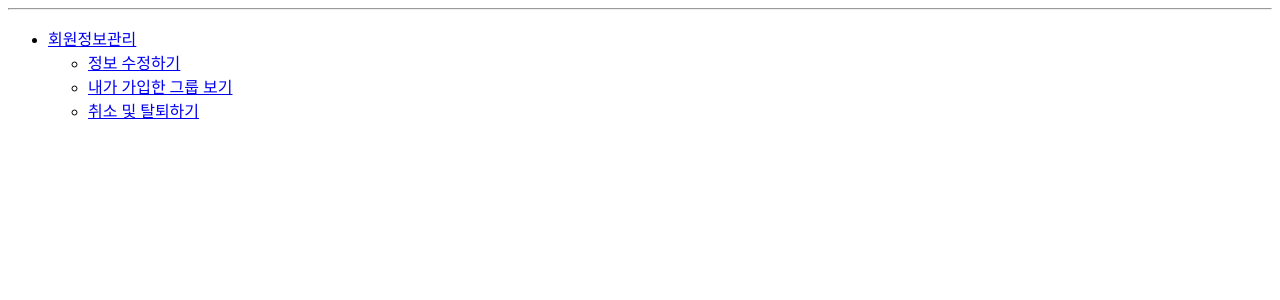
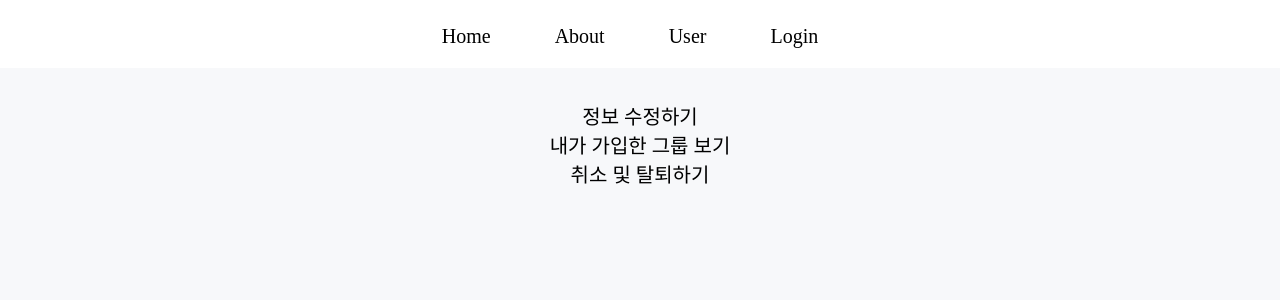
Before and after one commit to ChaeYubin/GURU1-Team-Project, a Django app: template blog/templates/blog/회원관리페이지메뉴.html in a window 1280 px wide. Shown: the top 300 px of the page. Run offline with Django 3.2, Linux system fonts and the light colour scheme; the template is opened without the code that fills it, so the values that code supplies are empty.

Commit message:
Update 회원관리페이지메뉴.html

```diff
--- a/blog/templates/blog/회원관리페이지메뉴.html
+++ b/blog/templates/blog/회원관리페이지메뉴.html
@@ -1,15 +1,41 @@
 <!DOCTYPE html>
 <html lang="en">
 <head>
+
 	<meta charset="UTF-8">
-	<title>
-	</title>
+	<title>회원정보관리탭	</title>
+	<style>
+		body{background-color: #F7F8FA}
+		a{text-decoration: none; color:#000000;}
+		*{margin: 0; padding: 0;}
+		li{font-size: 15pt;}
+
+		.wrapper{width:100%; margin:0 auto; background-color: white;padding: 20px;}
+		.clearfix{content: ''; display: block; clear: both;}
+
+		header{height:80px; background color:#eee; border: 1px; position: fixed; width: 100%; }
+		.menu li{color: black; padding:5px 60px 0px 0px;}
+		ul {text-align: center; list-style: none;}
+
+	</style>
 </head>
 <body>
+	<header>
+		<div class="wrapper">
+			<nav>
+				<ul class="menu">
+					<li  style="display:inline-block;"><a href="mainpage+css.html">Home</a></li>
+					<li  style="display:inline-block;"><a href="#">About</a></li>
+					<li  style="display:inline-block;"><a href="user_login+css.html">User</a></li>
+					<li  style="display:inline-block;"><a href="login+css.html">Login</a></li>
+				</ul>
+			</nav>
+		</div>
+	</header>
 <hr>
 <ul>
 	<li><a href="#">회원정보관리</a>
-		<ul>
+		<ul class="user" style="padding: 70px">
 			<li><a href="#">정보 수정하기</a></li>
 			<li><a href="#">내가 가입한 그룹 보기</a></li>
 			<li><a href="#">취소 및 탈퇴하기</a></li>
```
